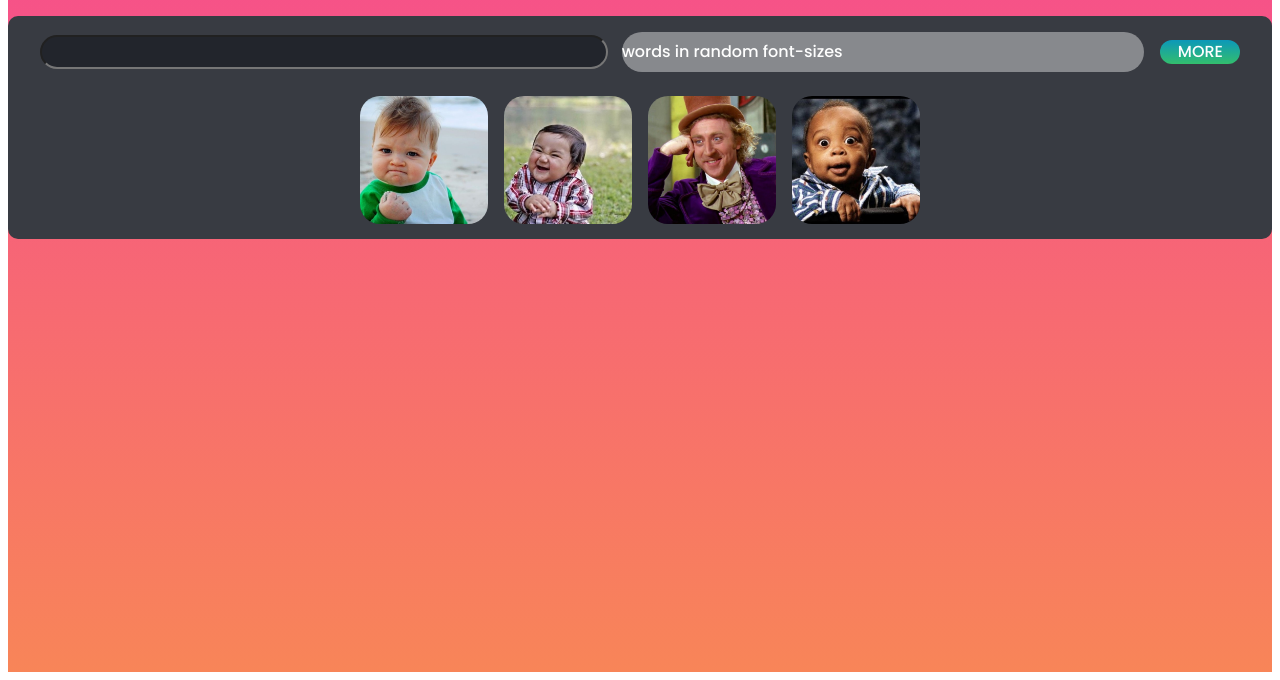
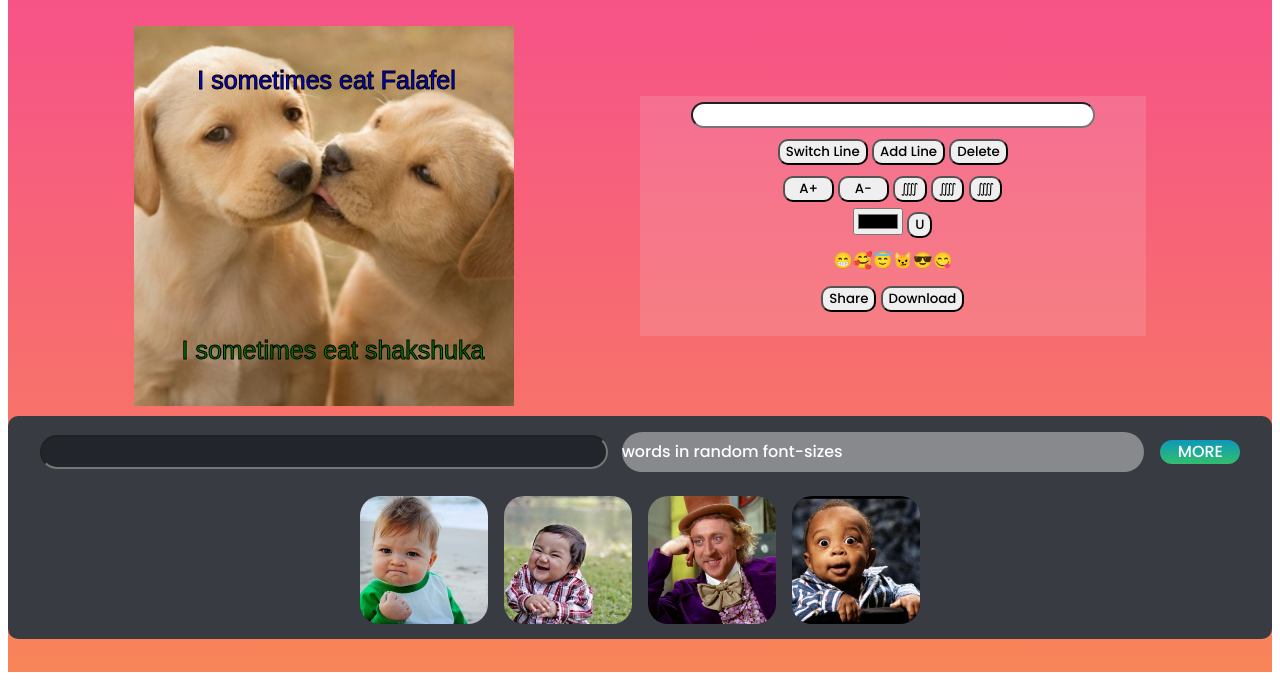
Before and after one commit to RoeeFurman/Meme-Generator, a plain HTML site: page index.html in a window 1280 px wide. Shown: the part 123-803 px from the top of the page. Drawn offline with Linux system fonts and the light colour scheme.

Commit message:
commit update css

```diff
--- a/css/basic/base.css
+++ b/css/basic/base.css
@@ -1,5 +1,7 @@
 
-
+button {
+    border-radius: 10px;
+}
 
 
 h2 {
@@ -11,7 +13,6 @@ h2 {
     box-sizing: border-box;
     font-family: poppinsMed;
 }
-
 
 
 /*
--- a/css/components/canvas.css
+++ /dev/null
@@ -1,11 +0,0 @@
-
-.canvas-container{
-    background-color: aqua;
-    display: none;
-}
-
-#my-canvas{
-    background-color: aliceblue;
-    margin-top: 10px;
-    margin-bottom: 10px;
-}
--- a/css/components/gallery.css
+++ b/css/components/gallery.css
@@ -5,6 +5,7 @@
    border-radius: 10px;
     background-color: var(--clr2);
     flex-direction: column;
+    /* display: none; */
 }
 
 .sec-nav{
--- /dev/null
+++ b/css/components/meme-editor.css
@@ -0,0 +1,66 @@
+
+
+
+.meme-editor {
+    width: 80%;
+    margin: auto;
+    line-height: 2.3em;
+}
+
+.canvas-container {
+    flex-grow: 30;
+}
+
+#my-canvas{
+    background-color: aliceblue;
+    margin-top: 10px;
+    margin-bottom: 10px;
+}
+
+.tools {
+    width: 50%;
+
+    background-color: var(--clr11);
+    height: 30vh;
+}
+
+.text-input{
+    width: 80%;
+    border-radius: 20px;
+}
+
+.color-input{
+
+}
+
+.font-bigger{
+    width: 10%;
+}
+
+.font-smaller{
+    width: 10%;
+}
+
+.switch-lines{
+
+}
+
+.add-lines{
+
+}
+
+.emojis{
+
+}
+
+.delete-lines{
+
+}
+
+.share{
+
+}
+
+.download{
+
+}
--- a/css/setup/vars.css
+++ b/css/setup/vars.css
@@ -9,4 +9,5 @@
     --clr8: #FEFEFE;
     --clr9: #F64F8B;
     --clr10: #F88558;
+    --clr11: #ebeef323;
 }
--- a/css/style.css
+++ b/css/style.css
@@ -14,4 +14,4 @@
 
 @import 'components/main-header.css';
 @import 'components/gallery.css';
-@import 'components/canvas.css';
+@import 'components/meme-editor.css';
--- a/index.html
+++ b/index.html
@@ -21,15 +21,26 @@
         </div>
 
 
-
-        <div class="canvas-container">
-
-            <canvas id="my-canvas" height="500" width="500"></canvas>
-            <input type="text" class="text-input" oninput="onSetLineText()">
-            <input type="color" name="user-background-color" oninput="onGetColor()">
-            <button onclick="onChangeFontSize('+')">+</button>
-            <button onclick="onChangeFontSize('-')">-</button>
-            <button onclick="onSwitchline()">Switch Line</button>
+        <div class="meme-editor flex space-between align-center">
+            <div class="canvas-container flex">
+                <canvas id="my-canvas" height="380" width="380"></canvas>
+            </div>
+            <div class="tools">
+                <input type="text" class="text-input" oninput="onSetLineText()"><br>
+                <button class="switch-lines" onclick="onSwitchline()">Switch Line</button>
+                <button class="add-lines">Add Line</button>
+                <button class="delete-lines" >Delete</button> <br>
+                <button class="font-bigger" onclick="onChangeFontSize('+')">A+</button>
+                <button class="font-smaller" onclick="onChangeFontSize('-')">A-</button>
+                <button class="text-align">⨌</button>
+                <button class="text-align">⨌</button>
+                <button class="text-align">⨌</button><br>
+                <input type="color" class="color-input" name="user-background-color" oninput="onGetColor()">
+                <button class="underling">U</button><br>
+                <div class="emojis">😁🥰😇😼😎😋</div>
+                <button class="share" >Share</button>
+                <button class="download" >Download</button>
+            </div>
         </div>
 
         <div class="gallery-container flex align-center">
--- a/js/main.js
+++ b/js/main.js
@@ -18,7 +18,6 @@ function init(){
 
 
 
-
     // // TODO: responsive
     // window.addEventListener('resize', () => {
     //     console.log('resized')
--- a/js/memeController.js
+++ b/js/memeController.js
@@ -49,11 +49,11 @@ function drawText(currLine, meme, txt, x, y = 70) {
     // gCtx.font = '48px serif';
     // gCtx.fillText(text, x, y);
     if (currLine === 0) {
-        x = 100;
-        y = 50
+        x = gCanvas.width / 6;
+        y = gCanvas.height / 6;
     } else if (currLine === 1) {
-        x = 100;
-        y = 420;
+        x = gCanvas.width / 8;
+        y = gCanvas.height * 7 / 8;
     }
 
     gCtx.lineWidth = 1;
```
Lines whose indentation alone changed are shown as unchanged.
